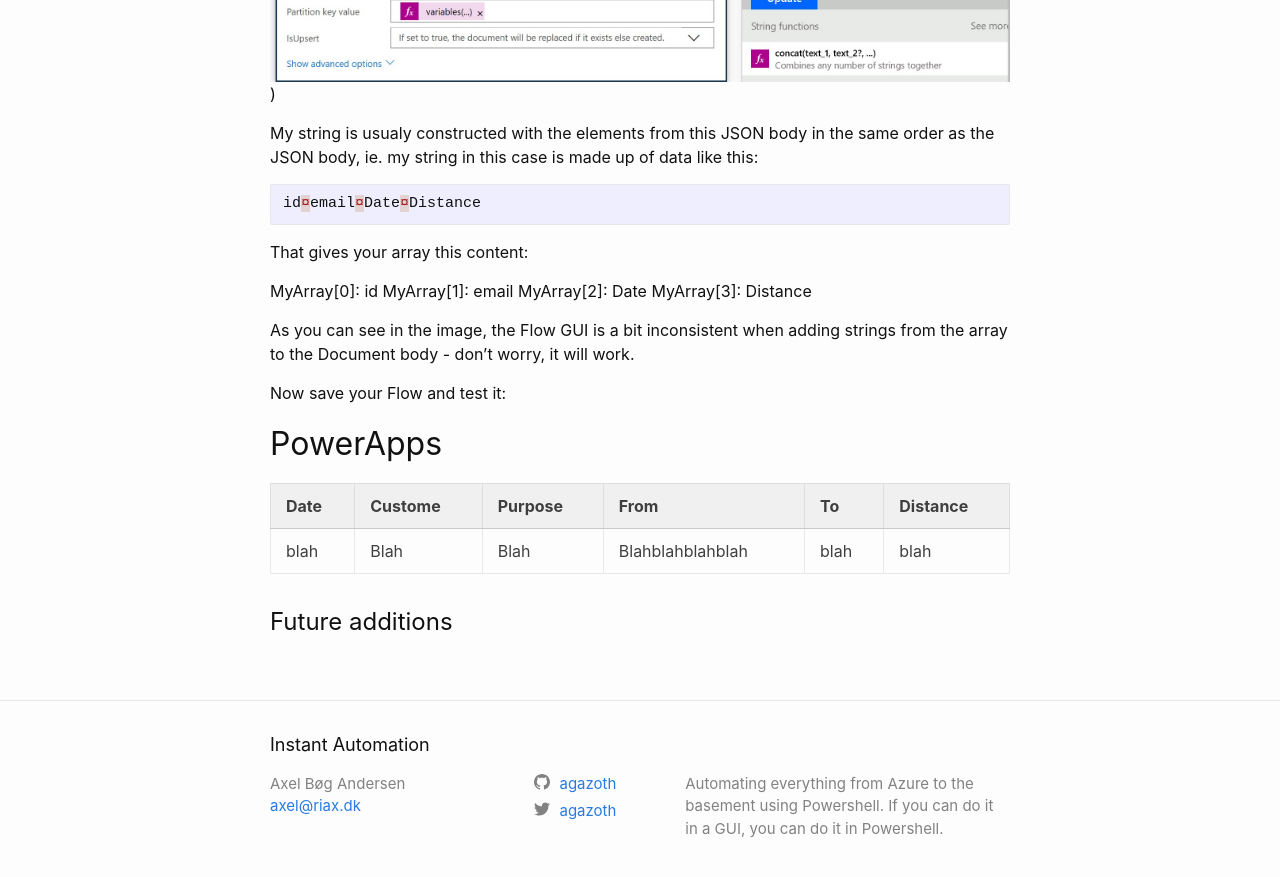
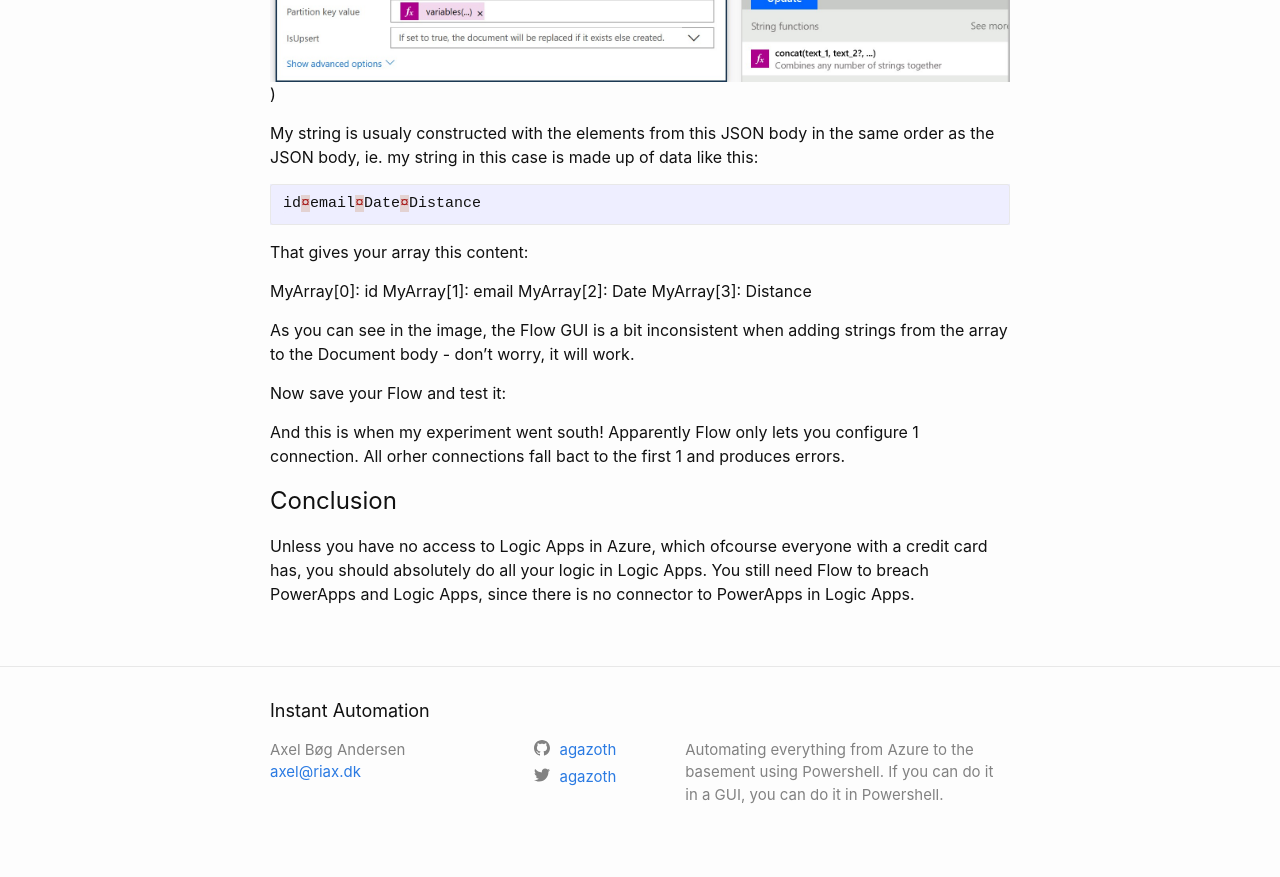
Before and after one commit to Agazoth/agazoth.github.io, a Jekyll site: the page built from _posts/2018-12-31-Using-CosmosDB-In-PowerApps.md, in a window 1280 px wide and 900 px high, scrolled down 11524 px. Shown: the top 877 px of the window. Built offline with Jekyll 4.4.1, drawn with Linux system fonts in a browser that asks for light colours; some of the changed text lies outside the part shown.

Commit message:
Finished the blogpost

```diff
--- a/Unpublished/2050-12-31-Using-CosmosDB-In-PowerApps.md
+++ b/_posts/2018-12-31-Using-CosmosDB-In-PowerApps.md
@@ -116,11 +116,8 @@
 
 Now save your Flow and test it:
 
+And this is when my experiment went south! Apparently Flow only lets you configure 1 connection. All orher connections fall bact to the first 1 and produces errors.
 
-## PowerApps
+# Conclusion
 
-|Date|Custome|Purpose|From|To|Distance|
-|---|:---|:---|:---|:---|:---|
-|blah|Blah|Blah|Blahblahblahblah|blah|blah|
-
-# Future additions
+Unless you have no access to Logic Apps in Azure, which ofcourse everyone with a credit  card has, you should absolutely do all your logic in Logic Apps. You still need Flow to breach PowerApps and Logic Apps, since there is no connector to PowerApps in Logic Apps.
```
Also changed, not shown: other parts of _posts/2018-12-31-Using-CosmosDB-In-PowerApps.md (+1 -1 lines).
